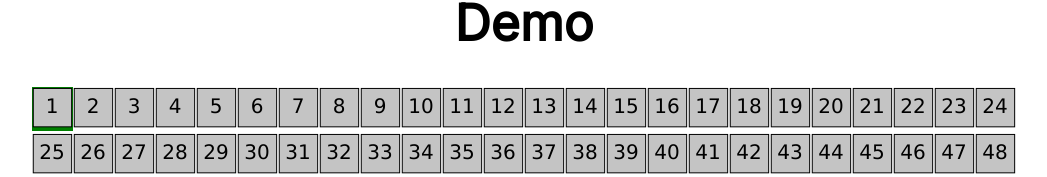
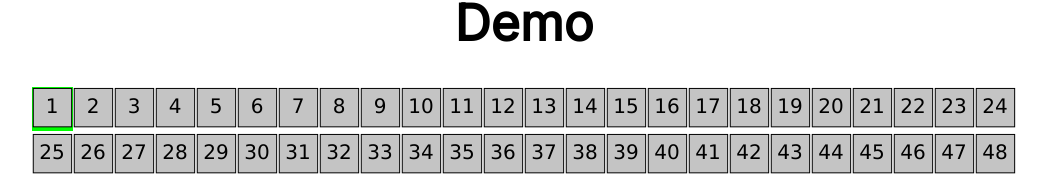
Before and after one commit to uclaacm/parcel-pointers, a React app: page /demo in a window 1280 px wide. In both pictures the pointer is over the button 168 px from the left and 333 px from the top of the page. Shown: the part 225-402 px from the top of the page, without its empty margins (116-1163 px from the left). Built offline with nearby package versions, Linux system fonts and the light colour scheme; a web font is replaced by a local one.

Commit message:
changed greens

```diff
--- a/src/components/ShelfAddress.tsx
+++ b/src/components/ShelfAddress.tsx
@@ -21,7 +21,7 @@ export default function SomeButton(num: { num: number }): JSX.Element {
             y="1.44511"
             width="38.3946"
             height="38.3946"
-            fill={correct ? 'lime' : '#C4C4C4'}
+            fill={correct ? 'green' : '#C4C4C4'}
             stroke="black"
           />
           <text
--- a/src/styles/ShelfAddress.scss
+++ b/src/styles/ShelfAddress.scss
@@ -8,5 +8,5 @@
 }
 
 .address:hover {
-  background-color: green;
+  background-color: lime;
 }
```
